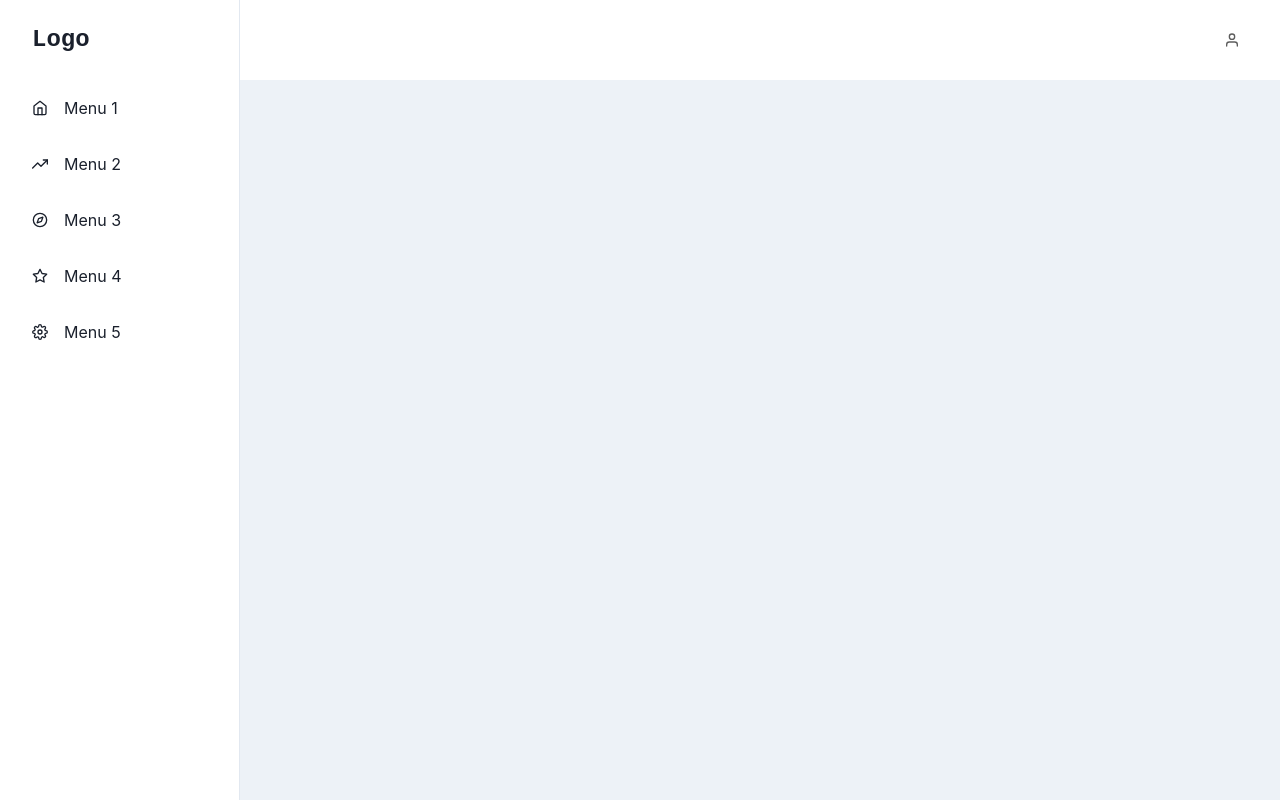
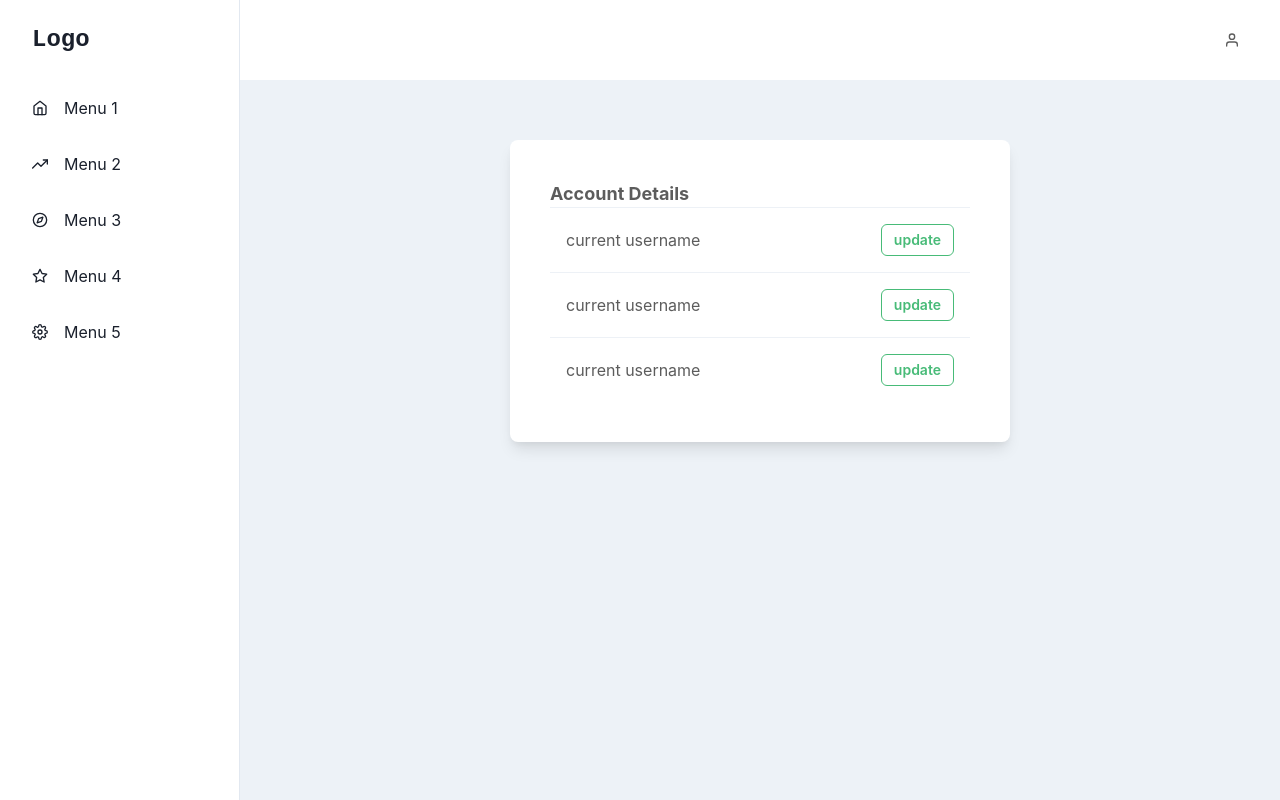
Before and after one commit to ermi2021/Starter-Template, a React (Create React App) app: page /user in a window 1280 px wide. Built offline with nearby package versions, Linux system fonts and the light colour scheme.

Commit message:
added profile page design

```diff
--- a/src/pages/auth/login/index.tsx
+++ b/src/pages/auth/login/index.tsx
@@ -44,16 +44,6 @@ const Login = () => {
     },
   });
   return (
-    <Flex
-      px={{ base: 5 }}
-      alignContent={"center"}
-      justifyContent={"center"}
-      alignItems={"center"}
-      bg={"#f1f1f1"}
-      width="100%"
-      height="100vh"
-      overflow={"hidden"}
-    >
       <Box
         bg={"white"}
         p={7}
@@ -124,10 +114,10 @@ const Login = () => {
         <Divider orientation="horizontal" marginY={2} size={"lg"} />
         <Stack spacing={"auto"} paddingX={3}>
           <Button
-            colorScheme={"facebook"}
+            color={"teal.500"}
             variant={"link"}
-            fontSize={14}
-            fontWeight={"normal"}
+            fontSize={13}
+            fontWeight={"bold"}
           >
             Forgot Password?
           </Button>
@@ -136,16 +126,18 @@ const Login = () => {
             <HStack>
               <Text
                 fontSize={{ base: 12, sm: 12, md: 14, lg: 14, xl: 14 }}
-                fontWeight={"normal"}
+                fontWeight={"bold"}
                 m={0}
+                color={"teal.500"}
               >
                 Didn't have an account?
               </Text>
               <Button
-                colorScheme={"facebook"}
+                 color={"black"}
+
                 variant={"link"}
-                fontSize={{ base: 12, sm: 12, md: 14, lg: 14, xl: 14 }}
-                fontWeight={"normal"}
+                fontSize={{ base: 12, sm: 12, md: 13, lg: 13, xl: 13 }}
+                fontWeight={"bold"}
                 m={0}
                 onClick={()=>{navigate('/signup')}}
               >
@@ -155,7 +147,6 @@ const Login = () => {
           </Center>
         </Stack>
       </Box>
-    </Flex>
   );
 };
 
--- a/src/pages/auth/signup/index.tsx
+++ b/src/pages/auth/signup/index.tsx
@@ -57,22 +57,11 @@ const SignUp = () => {
     },
   });
   return (
-    <Flex
-      px={{ base: 5 }}
-      alignContent={"center"}
-      justifyContent={"center"}
-      alignItems={"center"}
-      bg={"#f1f1f1"}
-      width="100%"
-      height="100vh"
-      overflow={"hidden"}
-    >
     <Box
-        bg={"white"}
+      bg={"transparent"}
       p={7}
       borderRadius={"lg"}
-        boxShadow={"lg"}
-        dropShadow={"lg"}
+
     >
       <Divider
         orientation="horizontal"
@@ -214,7 +203,6 @@ const SignUp = () => {
         </Center>
       </Stack>
     </Box>
-    </Flex>
   );
 };
 
--- a/src/pages/main/home/index.tsx
+++ b/src/pages/main/home/index.tsx
@@ -13,30 +13,57 @@ import {
   Hide,
   Show,
   Input,
+  Stack,
+  Button,
+  Modal,
+  ModalOverlay,
+  ModalContent,
+  ModalHeader,
+  ModalCloseButton,
+  ModalBody,
+  ModalFooter,
 } from "@chakra-ui/react";
 import UserNavigationDropDown from "../../../components/user/navDropdown";
 import SidebarContent from "../../../components/sidebar";
 import MobileNav from "../../../components/sidebar/onmobile";
 import { FiAnchor, FiMessageCircle } from "react-icons/fi";
+import Login from "../../auth/login";
+import { useState } from "react";
+import SignUp from "../../auth/signup";
 
 const Home = () => {
   const { isOpen, onOpen, onClose } = useDisclosure();
+  const [registerClicked, setRegisterClicked] = useState(false);
   return (
     <Box minH="100vh" bg={useColorModeValue("gray.100", "gray.900")}>
       <SidebarContent
-        onClose={() => onClose}
+        onClose={() => {}}
         display={{ base: "none", md: "block" }}
       />
+      <Modal isOpen={isOpen} onClose={onClose}>
+        <ModalOverlay />
+        <ModalContent>
+          <ModalCloseButton />
+          <ModalBody>{registerClicked ?  <SignUp /> :  <Login />}</ModalBody>
+
+          <ModalFooter>
+            {/* <Button colorScheme='blue' mr={3} onClick={onClose}>
+              Close
+            </Button>
+            <Button variant='ghost'>Secondary Action</Button> */}
+          </ModalFooter>
+        </ModalContent>
+      </Modal>
       <Drawer
-        isOpen={isOpen}
+        isOpen={false}
         placement="left"
-        onClose={onClose}
+        onClose={() => {}}
         returnFocusOnClose={false}
-        onOverlayClick={onClose}
+        onOverlayClick={() => {}}
         size="full"
       >
         <DrawerContent>
-          <SidebarContent onClose={onClose} />
+          <SidebarContent onClose={() => {}} />
         </DrawerContent>
       </Drawer>
       {/* mobilenav */}
@@ -81,8 +108,8 @@ const Home = () => {
             flexDirection={"column"}
             h={"80px"}
             area={"header"}
-            position={'sticky'}
-            top={'0'}
+            position={"sticky"}
+            top={"0"}
             boxShadow={"sm"}
           >
             <HStack px={5}>
@@ -104,6 +131,31 @@ const Home = () => {
                 />
               </Hide>
 
+              <Stack spacing={4} direction="row" align="center">
+                <Button
+                  variant={"link"}
+                  textDecoration={"none"}
+                  colorScheme="teal"
+                  size="sm"
+                  onClick={() => {
+                    setRegisterClicked(false);
+                    onOpen();
+                  }}
+                >
+                  Sign In
+                </Button>
+                <Button
+                  color={"white"}
+                  bgColor="#1475e1"
+                  size="sm"
+                  onClick={() => {
+                    setRegisterClicked(true);
+                    onOpen();
+                  }}
+                >
+                  Register
+                </Button>
+              </Stack>
               <UserNavigationDropDown />
               <FiAnchor />
             </HStack>
--- a/src/pages/main/profile/index.tsx
+++ b/src/pages/main/profile/index.tsx
@@ -12,6 +12,9 @@ import {
   Text,
   Hide,
   Show,
+  Divider,
+  Stack,
+  Button,
 } from "@chakra-ui/react";
 import UserNavigationDropDown from "../../../components/user/navDropdown";
 import SidebarContent from "../../../components/sidebar";
@@ -88,11 +91,52 @@ const Profile = () => {
               sm: "5",
             }}
           >
-            <Box></Box>
+            <Center>
+              <Box
+                m={10}
+                p={10}
+
+                w={"50%"}
+                bg={"white"}
+                boxShadow={"lg"}
+                borderRadius={"lg"}
+              >
+                <Box>
+                  <Text size={"lg"} fontSize={"lg"}>
+                    Account Details
+                  </Text>
+                  <Divider />
+                </Box>
+
+                <HStack spacing={4} m={4}  direction="row" align="center">
+                  <Text fontWeight={'normal'}>current username</Text>
+                  <Spacer/>
+                  <Button colorScheme="teal" size="sm" variant={"outline"} color={'green.400'}>
+                    update
+                  </Button>
+                </HStack>
+                <Divider />
+                <HStack spacing={4} m={4}  direction="row" align="center">
+                  <Text fontWeight={'normal'}>current username</Text>
+                  <Spacer/>
+                  <Button colorScheme="teal" size="sm" variant={"outline"} color={'green.400'}>
+                    update
+                  </Button>
+                </HStack>
+                <Divider />
+                <HStack spacing={4} m={4}  direction="row" align="center">
+                  <Text fontWeight={'normal'}>current username</Text>
+                  <Spacer/>
+                  <Button colorScheme="teal" size="sm" variant={"outline"} color={'green.400'}>
+                    update
+                  </Button>
+                </HStack>
+              </Box>
+            </Center>
           </GridItem>
-          <GridItem  area={"footer"}>
-            <Show breakpoint='(max-width: 767px)' >
-            <MobileNav onOpen={onOpen} />
+          <GridItem area={"footer"}>
+            <Show breakpoint="(max-width: 767px)">
+              <MobileNav onOpen={onOpen} />
             </Show>
           </GridItem>
         </Grid>
```
Lines whose indentation alone changed are shown as unchanged.
